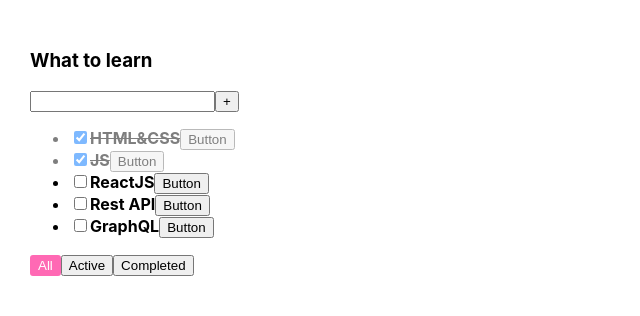
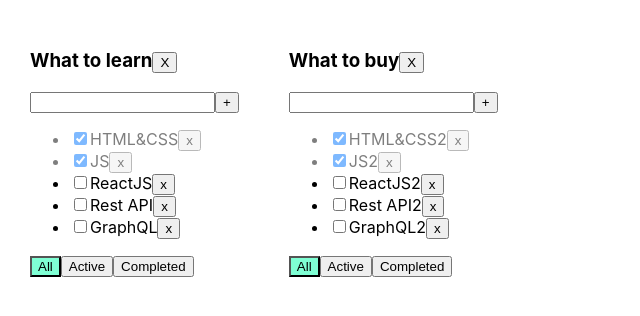
Before and after one commit to ArtemHard/todolist, a React (Create React App) app: page / in a window 1280 px wide. Shown: the top 316 px of the page, without its empty margins (0-640 px from the left). Built offline with nearby package versions, Linux system fonts and the light colour scheme.

Commit message:
first day in monday

```diff
--- a/src/App.css
+++ b/src/App.css
@@ -23,24 +23,3 @@
 .is-done {
   opacity: 0.5;
 }
-
-.done {
-    text-decoration: line-through;
-    opacity: 0.5;
-}
-
-.task {
-  font-weight: bold;
-}
-
-.btn-active {
-  color: white;
-  background-color: hotpink;
-  border: 2px solid hotpink;
-  border-radius: 3px;
-}
-
-.input-error {
-  border: 3px solid red;
-  outline: none;
-}
--- a/src/App.tsx
+++ b/src/App.tsx
@@ -1,210 +1,109 @@
-import axios from "axios";
-import React, { useEffect, useState } from "react";
-import "./App.css";
-import { useAutoAnimate } from "@formkit/auto-animate/react";
-// import { Todolist } from "./Todolist";
-import { v1 } from "uuid";
-import TodoList from "./TodoList/TodoList";
+import React, {useState} from 'react';
+import './App.css';
+import {Todolist} from './Todolist';
+import {v1} from 'uuid';
 
 export type FilterValuesType = "all" | "active" | "completed";
+type TodolistsType = {
+    id: string
+    title: string
+    filter: FilterValuesType
+}
 
 function App() {
-  let [tasks, setTasks] = useState([
-    { id: v1(), title: "HTML&CSS", isDone: true },
-    { id: v1(), title: "JS", isDone: true },
-    { id: v1(), title: "ReactJS", isDone: false },
-    { id: v1(), title: "Rest API", isDone: false },
-    { id: v1(), title: "GraphQL", isDone: false },
-  ]);
+    let todolistID1 = v1();
+    let todolistID2 = v1();
 
-  function removeTask(id: string) {
-    let filteredTasks = tasks.filter((t) => t.id != id);
-    setTasks(filteredTasks);
-  }
+    let [todolists, setTodolists] = useState<Array<TodolistsType>>([
+        {id: todolistID1, title: 'What to learn', filter: 'all'},
+        {id: todolistID2, title: 'What to buy', filter: 'all'},
+    ])
 
-  function addTask(title: string) {
-    let task = { id: v1(), title: title, isDone: false };
-    let newTasks = [task, ...tasks];
-    setTasks(newTasks);
-  }
+    let [tasks, setTasks] = useState({
+        [todolistID1]: [
+            {id: v1(), title: "HTML&CSS", isDone: true},
+            {id: v1(), title: "JS", isDone: true},
+            {id: v1(), title: "ReactJS", isDone: false},
+            {id: v1(), title: "Rest API", isDone: false},
+            {id: v1(), title: "GraphQL", isDone: false},
+        ],
+        [todolistID2]: [
+            {id: v1(), title: "HTML&CSS2", isDone: true},
+            {id: v1(), title: "JS2", isDone: true},
+            {id: v1(), title: "ReactJS2", isDone: false},
+            {id: v1(), title: "Rest API2", isDone: false},
+            {id: v1(), title: "GraphQL2", isDone: false},
+        ],
+    });
 
-  let [filter, setFilter] = useState<FilterValuesType>("all");
+    //console.log([...tasks[todolistID1],{id: v1(), title: 'title', isDone: false}])
 
-  const filteredTasks = () => {
-    let tasksForTodolist = tasks;
+    const removeTodolist = (todolistID: string) => {
+         setTodolists(todolists.filter(el => el.id !== todolistID))
+        delete tasks[todolistID]
+        console.log(tasks)
+    }
 
-    if (filter === "active") {
-      return (tasksForTodolist = tasks.filter((t) => !t.isDone));
+    function removeTask(todolistID: string, taskId: string) {
+        setTasks({...tasks, [todolistID]: tasks[todolistID].filter(el => el.id !== taskId)})
+        // let filteredTasks = tasks.filter(t => t.id != id);
+        // setTasks(filteredTasks);
     }
-    if (filter === "completed") {
-      return (tasksForTodolist = tasks.filter((t) => t.isDone));
+
+    function addTask(todolistID: string, title: string) {
+        let newTask = {id: v1(), title: title, isDone: false};
+        setTasks({...tasks, [todolistID]: [...tasks[todolistID], newTask]})
+        // let newTasks = [task, ...tasks];
+        // setTasks(newTasks);
     }
-    return tasksForTodolist;
-  };
 
-  function changeFilter(value: FilterValuesType) {
-    setFilter(value);
-  }
+    function changeStatus(todolistID: string, taskId: string, isDone: boolean) {
+        setTasks({...tasks, [todolistID]: tasks[todolistID].map(el => el.id === taskId ? {...el, isDone} : el)})
+        // let task = tasks.find(t => t.id === taskId);
+        // if (task) {
+        //     task.isDone = isDone;
+        // }
+        //
+        // setTasks([...tasks]);
+    }
 
-  const changeStatus = (taskId: string) => {
-    setTasks(
-      tasks.map((t) => (t.id === taskId ? { ...t, isDone: !t.isDone } : t))
+    function changeFilter(todolistID: string, value: FilterValuesType) {
+        setTodolists(todolists.map(el => el.id === todolistID ? {...el, filter: value} : el))
+    }
+
+
+    return (
+        <div className="App">
+            {todolists.map(el => {
+                let tasksForTodolist = tasks[el.id];
+
+                if (el.filter === "active") {
+                    tasksForTodolist = tasks[el.id].filter(t => !t.isDone);
+                }
+                if (el.filter === "completed") {
+                    tasksForTodolist = tasks[el.id].filter(t => t.isDone);
+                }
+
+                return (
+                    <Todolist
+                        key={el.id}
+                        todolistID={el.id}
+                        title={el.title}
+                        tasks={tasksForTodolist}
+                        removeTask={removeTask}
+                        changeFilter={changeFilter}
+                        addTask={addTask}
+                        changeTaskStatus={changeStatus}
+                        filter={el.filter}
+                        removeTodolist={removeTodolist}
+                    />
+
+                )
+            })}
+
+
+        </div>
     );
-  };
-
-  return (
-    <div className='App'>
-      <TodoList
-        title='What to learn'
-        tasks={filteredTasks()}
-        removeTask={removeTask}
-        changeFilter={changeFilter}
-        addTask={addTask}
-        changeStatus={changeStatus}
-        filter={filter}
-      ></TodoList>
-    </div>
-  );
 }
 
 export default App;
-
-//-------------------------------------------------------------------------------------------------------
-/*
-export type FilterValuesType = "all" | "active" | "completed";
-
-function App() {
-  let [tasks, setTasks] = useState([
-    { id: v1(), title: "HTML&CSS", isDone: true },
-    { id: v1(), title: "JS", isDone: true },
-    { id: v1(), title: "ReactJS", isDone: false },
-    { id: v1(), title: "Rest API", isDone: false },
-    { id: v1(), title: "GraphQL", isDone: false },
-  ]);
-
-  function removeTask(id: string) {
-    let filteredTasks = tasks.filter((t) => t.id != id);
-    setTasks(filteredTasks);
-  }
-
-  function addTask(title: string) {
-    let task = { id: v1(), title: title, isDone: false };
-    let newTasks = [task, ...tasks];
-    setTasks(newTasks);
-  }
-
-  let [filter, setFilter] = useState<FilterValuesType>("all");
-
-  let tasksForTodolist = tasks;
-
-  if (filter === "active") {
-    tasksForTodolist = tasks.filter((t) => t.isDone === false);
-  }
-  if (filter === "completed") {
-    tasksForTodolist = tasks.filter((t) => t.isDone === true);
-  }
-
-  function changeFilter(value: FilterValuesType) {
-    setFilter(value);
-  }
-
-  return (
-    <div className='App'>
-      <Todolist
-        title='What to learn'
-        tasks={tasksForTodolist}
-        removeTask={removeTask}
-        changeFilter={changeFilter}
-        addTask={addTask}
-      >
-        <div>
-          <div>Many intresting information</div>
-          <div>Many intresting information</div>
-          <div>Many intresting information</div>
-          <div>Many intresting information</div>
-          <div>Many intresting information</div>
-        </div>
-      </Todolist>
-
-      <Todolist
-        title='What to learn'
-        tasks={tasksForTodolist}
-        removeTask={removeTask}
-        changeFilter={changeFilter}
-        addTask={addTask}
-      >
-        <div>
-          <div>A lot of boring information</div>
-          <div>A lot of boring information</div>
-          <div>A lot of boring information</div>
-          <input placeholder={"A lot of boring information"} />
-          <div>
-            <button>Boring Button 1</button>
-            <button>Boring Button 2</button>
-            <button>Boring Button 3</button>
-          </div>
-        </div>
-      </Todolist>
-
-      <Todolist
-        title='What to learn'
-        tasks={tasksForTodolist}
-        removeTask={removeTask}
-        changeFilter={changeFilter}
-        addTask={addTask}
-      />
-    </div>
-  );
-}
-
-export default App;
-*/
-/*
-type PropsType = {
-  userId: number;
-  id: number;
-  title: string;
-  completed: boolean;
-};
-
-function App() {
-  const [todos, setTodos] = useState<Array<PropsType>>([]);
-
-  useEffect(() => {
-    axios.get("https://jsonplaceholder.typicode.com/todos").then((res) => {
-      setTodos(res.data);
-    });
-  }, []);
-
-  const onClickHandler = () => {
-    setTodos([]);
-  };
-
-  const onClickHandlerRedisplay = () => {
-    axios.get("https://jsonplaceholder.typicode.com/todos").then((res) => {
-      setTodos(res.data);
-    });
-  };
-
-  const [parent] = useAutoAnimate<HTMLLIElement>({ duration: 900 });
-  const mapTodos = todos.map((el) => {
-    return (
-      <li key={el.id} ref={parent}>
-        <span>{el.id} - </span>
-        <span>{el.title}</span>
-        <span>{el.completed}</span>
-      </li>
-    );
-  });
-
-  return (
-    <div className='App'>
-      <button onClick={onClickHandler}>CLEAN POSTS</button>
-      <button onClick={onClickHandlerRedisplay}>Redisplay</button>
-      <ul>{mapTodos}</ul>
-    </div>
-  );
-}
-
-export default App;
-*/
--- a/src/TodoList/TodoList.tsx
+++ /dev/null
@@ -1,114 +0,0 @@
-import React, { ChangeEvent, FC, KeyboardEvent, useState } from "react";
-import { FilterValuesType } from "../App";
-
-export type TaskType = {
-  id: string;
-  title: string;
-  isDone: boolean;
-};
-
-type TodoListPropsType = {
-  filter: FilterValuesType;
-  title: string;
-  tasks: Array<TaskType>;
-  removeTask: (taskId: string) => void;
-  changeFilter: (filter: FilterValuesType) => void;
-  addTask: (title: string) => void;
-  changeStatus: (id: string) => void;
-};
-const TodoList: FC<TodoListPropsType> = (props) => {
-  const [title, setTitle] = useState<string>("");
-  const [error, setError] = useState(false);
-
-  let tasksList;
-  if (props.tasks.length === 0) {
-    tasksList = <span>Your task is empty</span>;
-  } else {
-    tasksList = props.tasks.map((task: TaskType) => {
-      const removeTask = () => props.removeTask(task.id);
-      const onChangeHandler = (event: ChangeEvent<HTMLInputElement>) => {
-        props.changeStatus(task.id);
-      };
-      const taskClasses = task.isDone ? "task done" : "task";
-
-      return (
-        <li key={task.id} className={taskClasses}>
-          <input
-            type='checkbox'
-            checked={task.isDone}
-            onChange={onChangeHandler}
-          />
-          <span>{task.title}</span>
-          <button onClick={removeTask}>Button</button>
-        </li>
-      );
-    });
-  }
-
-  const addTask = () => {
-    const trimmedTitle = title.trim();
-    if (trimmedTitle !== "") {
-      setError(false);
-      props.addTask(title);
-    } else {
-      setError(true);
-    }
-    setTitle("");
-  };
-
-  const onChangeHandler = (e: React.ChangeEvent<HTMLInputElement>) => {
-    error && setError(false);
-    setTitle(e.currentTarget.value);
-  };
-  const onKeyDownHandler = (event: KeyboardEvent<HTMLInputElement>) => {
-    event.key === "Enter" && addTask();
-  };
-
-  const handlerCreator = (filter: FilterValuesType) => () =>
-    props.changeFilter(filter);
-
-  const errorMessage = error && (
-    <p style={{ color: "red", fontWeight: "bold", margin: 0 }}>
-      Title is require!
-    </p>
-  );
-  return (
-    <div>
-      <h3>{props.title}</h3>
-      <div>
-        <input
-          type='text'
-          value={title}
-          onChange={onChangeHandler}
-          onKeyDown={onKeyDownHandler}
-          className={error ? "input-error" : ""}
-        />
-        <button onClick={addTask}>+</button>
-        {errorMessage}
-      </div>
-      <ul>{tasksList}</ul>
-      <div>
-        <button
-          className={props.filter === "all" ? "btn-active" : ""}
-          onClick={handlerCreator("all")}
-        >
-          All
-        </button>
-        <button
-          className={props.filter === "active" ? "btn-active" : ""}
-          onClick={handlerCreator("active")}
-        >
-          Active
-        </button>
-        <button
-          className={props.filter === "completed" ? "btn-active" : ""}
-          onClick={handlerCreator("completed")}
-        >
-          Completed
-        </button>
-      </div>
-    </div>
-  );
-};
-
-export default TodoList;
--- a/src/Todolist.tsx
+++ b/src/Todolist.tsx
@@ -1,162 +1,100 @@
-// import React, { ChangeEvent, FC, KeyboardEvent, useRef, useState } from "react";
-// import { FilterValuesType } from "./App";
-// import { useAutoAnimate } from "@formkit/auto-animate/react";
+import React, {ChangeEvent, KeyboardEvent, useState} from 'react';
+import {FilterValuesType} from './App';
 
-// type TaskType = {
-//   id: string;
-//   title: string;
-//   isDone: boolean;
-// };
+type TaskType = {
+    id: string
+    title: string
+    isDone: boolean
+}
 
-// type PropsType = {
-//   title: string;
-//   tasks: Array<TaskType>;
-//   removeTask: (taskId: string) => void;
-//   changeFilter: (value: FilterValuesType) => void;
-//   addTask: (title: string) => void;
-//   children?: React.ReactNode;
-// };
+type PropsType = {
+    todolistID: string
+    title: string
+    tasks: Array<TaskType>
+    removeTask: (todolistID: string, taskId: string) => void
+    changeFilter: (todolistID: string, value: FilterValuesType) => void
+    addTask: (todolistID: string, title: string) => void
+    changeTaskStatus: (todolistID: string, taskId: string, isDone: boolean) => void
+    filter: FilterValuesType
+    removeTodolist: (todolistID: string) => void
+}
 
-// export const Todolist: FC<PropsType> = ({ children, ...props }) => {
-//   let [title, setTitle] = useState("");
+export function Todolist(props: PropsType) {
 
-//   const addTask = () => {
-//     if (onChangeRef.current) {
-//       props.addTask(onChangeRef.current.value);
-//       onChangeRef.current.value = "";
-//     }
-//   };
+    let [title, setTitle] = useState("")
+    let [error, setError] = useState<string | null>(null)
 
-//   const onChangeHandler = (e: ChangeEvent<HTMLInputElement>) => {
-//     setTitle(e.currentTarget.value);
-//   };
+    const addTask = () => {
+        if (title.trim() !== "") {
+            props.addTask(props.todolistID, title.trim());
+            setTitle("");
+        } else {
+            setError("Title is required");
+        }
+    }
 
-//   const onKeyPressHandler = (e: KeyboardEvent<HTMLInputElement>) => {
-//     if (e.key === "Enter") {
-//       addTask();
-//     }
-//   };
+    const onChangeHandler = (e: ChangeEvent<HTMLInputElement>) => {
+        setTitle(e.currentTarget.value)
+    }
 
-//   const filterClickHandler = (filter: FilterValuesType) => () => {
-//     props.changeFilter(filter);
-//   };
+    const onKeyPressHandler = (e: KeyboardEvent<HTMLInputElement>) => {
+        setError(null);
+        if (e.charCode === 13) {
+            addTask();
+        }
+    }
 
-//   const onChangeRef = useRef<HTMLInputElement>(null);
-//   const [listRef] = useAutoAnimate<HTMLUListElement>();
-//   return (
-//     <div>
-//       <h3>{props.title}</h3>
-//       <div>
-//         <input
-//           //   value={title}
-//           //   onChange={onChangeHandler}
-//           ref={onChangeRef}
-//           onKeyPress={onKeyPressHandler}
-//         />
-//         <button onClick={addTask}>+</button>
-//       </div>
-//       <ul ref={listRef}>
-//         {props.tasks.map((t) => {
-//           const onClickHandler = () => props.removeTask(t.id);
+    const onAllClickHandler = () => props.changeFilter(props.todolistID, "all");
+    const onActiveClickHandler = () => props.changeFilter(props.todolistID, "active");
+    const onCompletedClickHandler = () => props.changeFilter(props.todolistID, "completed");
 
-//           return (
-//             <li key={t.id}>
-//               <input type='checkbox' checked={t.isDone} />
-//               <span>{t.title}</span>
-//               <button onClick={onClickHandler}>x</button>
-//             </li>
-//           );
-//         })}
-//       </ul>
-//       <div>
-//         <button onClick={filterClickHandler("all")}>All</button>
-//         <button onClick={filterClickHandler("active")}>Active</button>
-//         <button onClick={filterClickHandler("completed")}>Completed</button>
-//       </div>
-//       {children}
-//     </div>
-//   );
-// };
+    const removeTodolistHandler = () => {
+        props.removeTodolist(props.todolistID)
+    }
 
-//----------------------------------------------------------------------------------
-// import React, {ChangeEvent, KeyboardEvent, useRef, useState} from 'react';
-// import {FilterValuesType} from './App';
-// import {useAutoAnimate} from "@formkit/auto-animate/react";
-//
-// type TaskType = {
-//     id: string
-//     title: string
-//     isDone: boolean
-// }
-//
-// type PropsType = {
-//     title: string
-//     tasks: Array<TaskType>
-//     removeTask: (taskId: string) => void
-//     changeFilter: (value: FilterValuesType) => void
-//     addTask: (title: string) => void
-//     children?:React.ReactNode
-// }
-//
-// export const Todolist:React.FC<PropsType>=({children, ...props}) =>{
-//     const [listRef] = useAutoAnimate<HTMLUListElement>()
-//     let onChangeRef = useRef<HTMLInputElement>(null)
-//     //let [title, setTitle] = useState("")
-//
-//     const addTask = () => {
-//         // props.addTask(title);
-//         // setTitle("");
-//         if (onChangeRef.current) {
-//             props.addTask(onChangeRef.current.value)
-//             onChangeRef.current.value = ''
-//         }
-//     }
-//
-//     // const onChangeHandler = (e: ChangeEvent<HTMLInputElement>) => {
-//     //     setTitle(e.currentTarget.value)
-//     // }
-//
-//
-//     const onKeyPressHandler = (e: KeyboardEvent<HTMLInputElement>) => {
-//         if (e.key === 'Enter') {
-//             addTask();
-//         }
-//     }
-//
-//     const onAllClickHandler = () => props.changeFilter("all");
-//     const onActiveClickHandler = () => props.changeFilter("active");
-//     const onCompletedClickHandler = () => props.changeFilter("completed");
-//
-//     return <div>
-//         <h3>{props.title}</h3>
-//         <div>
-//             <input
-//                 //value={title}
-//                 // onChange={ onChangeHandler }
-//                 ref={onChangeRef}
-//                 onKeyPress={onKeyPressHandler}
-//             />
-//             <button onClick={addTask}>+</button>
-//         </div>
-//         <ul ref={listRef}>
-//             {
-//                 props.tasks.map(t => {
-//
-//                     const onClickHandler = () => props.removeTask(t.id)
-//
-//                     return <li key={t.id} >
-//                         <input type="checkbox" checked={t.isDone}/>
-//                         <span>{t.title}</span>
-//                         <button onClick={onClickHandler}>x</button>
-//                     </li>
-//                 })
-//             }
-//         </ul>
-//         <div>
-//             <button onClick={onAllClickHandler}>All</button>
-//             <button onClick={onActiveClickHandler}>Active</button>
-//             <button onClick={onCompletedClickHandler}>Completed</button>
-//         </div>
-//         {children}
-//     </div>
-// }
+    return <div>
+        <h3>
+            {props.title}
+            <button onClick={removeTodolistHandler}>X</button>
+        </h3>
+
+        <div>
+            <input value={title}
+                   onChange={onChangeHandler}
+                   onKeyPress={onKeyPressHandler}
+                   className={error ? "error" : ""}
+            />
+            <button onClick={addTask}>+</button>
+            {error && <div className="error-message">{error}</div>}
+        </div>
+        <ul>
+            {
+                props.tasks.map(t => {
+                    const onClickHandler = () => props.removeTask(props.todolistID, t.id)
+                    const onChangeHandler = (e: ChangeEvent<HTMLInputElement>) => {
+                        props.changeTaskStatus(props.todolistID, t.id, e.currentTarget.checked);
+                    }
+
+                    return <li key={t.id} className={t.isDone ? "is-done" : ""}>
+                        <input type="checkbox"
+                               onChange={onChangeHandler}
+                               checked={t.isDone}/>
+                        <span>{t.title}</span>
+                        <button onClick={onClickHandler}>x</button>
+                    </li>
+                })
+            }
+        </ul>
+        <div>
+            <button className={props.filter === 'all' ? "active-filter" : ""}
+                    onClick={onAllClickHandler}>All
+            </button>
+            <button className={props.filter === 'active' ? "active-filter" : ""}
+                    onClick={onActiveClickHandler}>Active
+            </button>
+            <button className={props.filter === 'completed' ? "active-filter" : ""}
+                    onClick={onCompletedClickHandler}>Completed
+            </button>
+        </div>
+    </div>
+}
```
Also changed, not shown: 1 other file (tests, documents, lock files or other folders).
